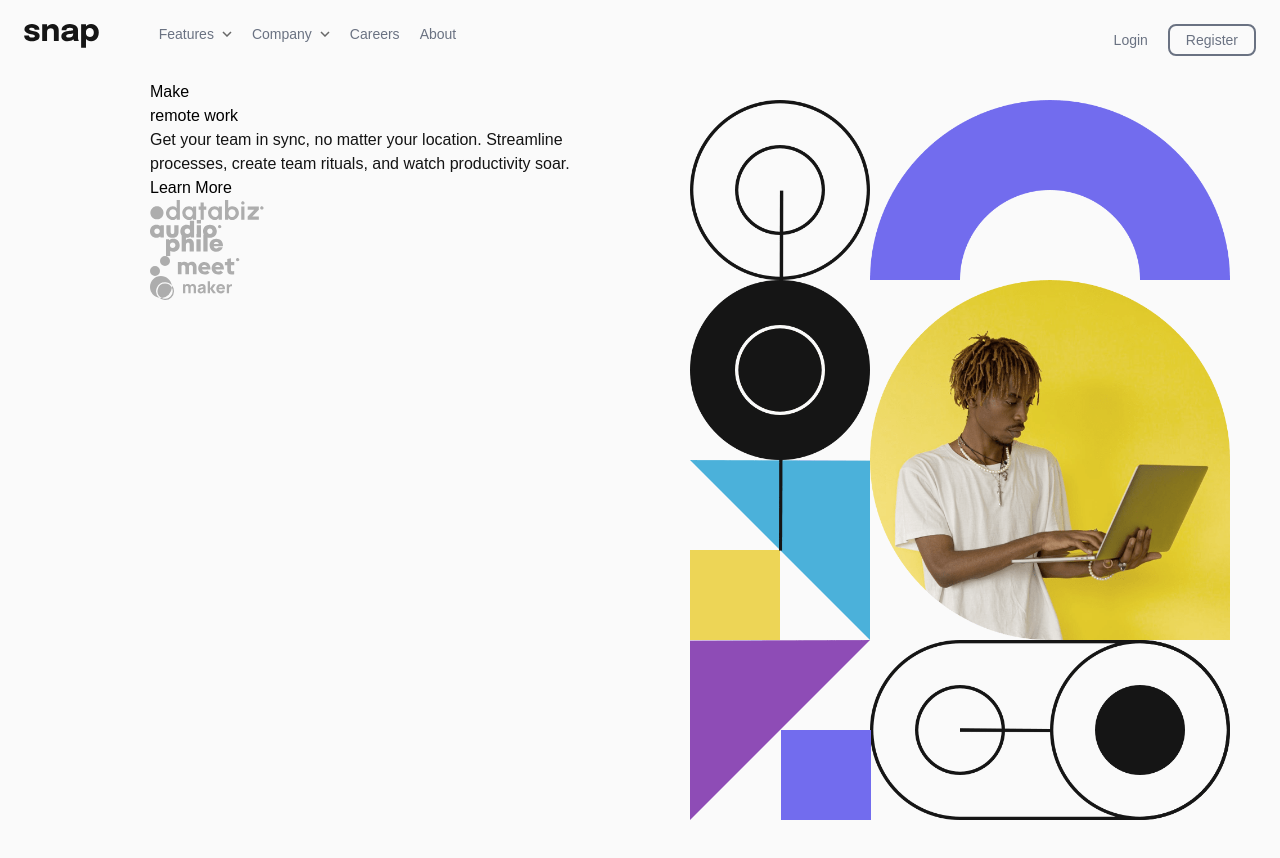
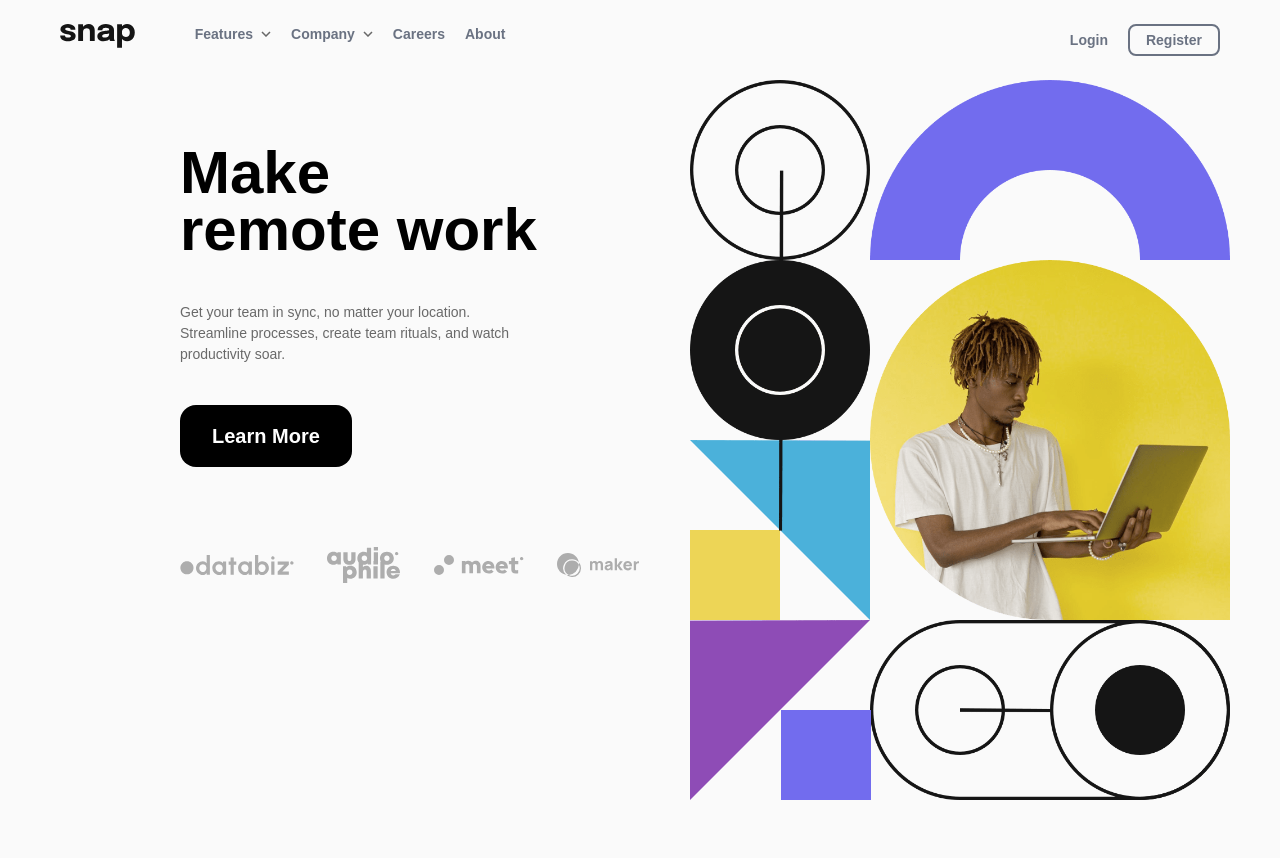
Before and after one commit to olalere-abiodun/dropdown-navigatorUI, a React (Vite) app: page / in a window 1280 px wide. Built offline with nearby package versions, Linux system fonts and the light colour scheme.

Commit message:
Fix large screen

```diff
--- a/src/assets/style/style.css
+++ b/src/assets/style/style.css
@@ -20,7 +20,12 @@ html, body {
     background-size: contain;
 }
 
+.headline h1 {
+    font-weight: 800;
+    font-size: 60px;
+    height:57px;
+}
 
-p {
-    color: var(--contrast-color);
+.headline p {
+    color: var(--accent-color);
 }
--- a/src/components/Header.jsx
+++ b/src/components/Header.jsx
@@ -5,14 +5,14 @@ function Header(){
 
     return  (
     <>
-    <header className="flex px-6 py-6">
+    <header className="flex px-15 py-6">
   {/* Logo */}
   <img src="/assets/images/logo.svg" alt="Logo" className="h-6" />
 
   {/* Nav Menu */}
   <nav>
     {/* desktop  */}
-    <ul className="hidden md:flex items-center space-x-5 ms-15 text-sm text-gray-500 ">
+    <ul className="hidden md:flex items-center space-x-5 ms-15 text-sm text-gray-500 font-semibold ">
       <li className="relative group hover:text-black">
         <button className="flex items-center gap-2">
           Features <img src="/assets/images/icon-arrow-down.svg" alt="" />
@@ -42,7 +42,7 @@ function Header(){
   </nav>
 
   {/* Buttons */}
-  <section className="hidden md:flex items-center space-x-5 ms-auto text-sm">
+  <section className="hidden md:flex items-center space-x-5 ms-auto text-sm font-semibold">
     <a href="#" className="text-gray-500 hover:text-black">Login</a>
     <button className="border-2 border-gray-500 hover:border-black text-gray-500 hover:text-black rounded-lg px-4 py-1 ">
       Register
@@ -57,7 +57,7 @@ function Header(){
 </header>
     {/* Mobile  */}
 {isNavOpen && (
-    <section className="absolute md:hidden w-[250px] space-y-8 px-6 py-6 me-0 top-0 right-0 bg-white h-screen shadow-md block justify-end items-start">
+    <section className="absolute md:hidden w-[250px] space-y-8 px-6 py-6 me-0 top-0 right-0 bg-white h-screen shadow-md block justify-end items-start font-semibold">
       <button className="flex md:hidden ms-auto"
       onClick={()=> SetNavOpen(!isNavOpen)}>
     <img src="/assets/images/icon-close-menu.svg" alt="" />
--- a/src/components/Hero.jsx
+++ b/src/components/Hero.jsx
@@ -1,35 +1,50 @@
 import React from "react";
 
-function Hero(){
+function Hero() {
   return (
     <>
-            <main className="flex flex-row ">
-                <section className="w-1/2 pl-[150px]">
+      <main className="flex flex-row mb-10">
+        <section className="w-1/2 pl-[180px] pt-12 headline">
           <h1>
             <span className="hidden lg:inline">Make</span>
             <span className="hidden">remote work</span>
           </h1>
 
           <h1>
-                        <span className="inline lg:hidden">Make</span> <span className="inline lg:inline">remote work</span>
+            <span className="inline lg:hidden">Make</span>{" "}
+            <span className="inline lg:inline">remote work</span>
           </h1>
-                    <p>
-                        Get your team in sync, no matter your location. Streamline processes, create team rituals, and watch productivity soar.
+          <p className="mt-15 w-[350px] text-[14px] font-medium ">
+            Get your team in sync, no matter your location. Streamline
+            processes, create team rituals, and watch productivity soar.
           </p>
-                    <button>
+          <button className="bg-black text-white rounded-2xl px-8 py-4 mt-10 text-[20px] font-semibold">
             Learn More
           </button>
-                    <div>
-                        <img src="/assets/images/client-databiz.svg" alt="" />
-                        <img src="/assets/images/client-audiophile.svg" alt="" />
-                        <img src="/assets/images/client-meet.svg" alt="" />
-                        <img src="/assets/images/client-maker.svg" alt="" />
+          <div className="flex items-center justify-between gap-8 mt-20">
+            <img
+              src="/assets/images/client-databiz.svg"
+              alt="Databiz"
+              className="h-auto w-auto max-h-10 object-contain"
+            />
+            <img
+              src="/assets/images/client-audiophile.svg"
+              alt="Audiophile"
+              className="h-auto w-auto max-h-10 object-contain"
+            />
+            <img
+              src="/assets/images/client-meet.svg"
+              alt="Meet"
+              className="h-auto w-auto max-h-10 object-contain"
+            />
+            <img
+              src="/assets/images/client-maker.svg"
+              alt="Maker"
+              className="h-auto w-auto max-h-10 object-contain"
+            />
           </div>
-
         </section>
-                <section className="hero-col-2 w-1/2 mt-5 mb-5">
-
-                </section>
+        <section className="hero-col-2 w-1/2 mb-5 pr-[50px]"></section>
       </main>
     </>
   );
```
Lines whose indentation alone changed are shown as unchanged.
